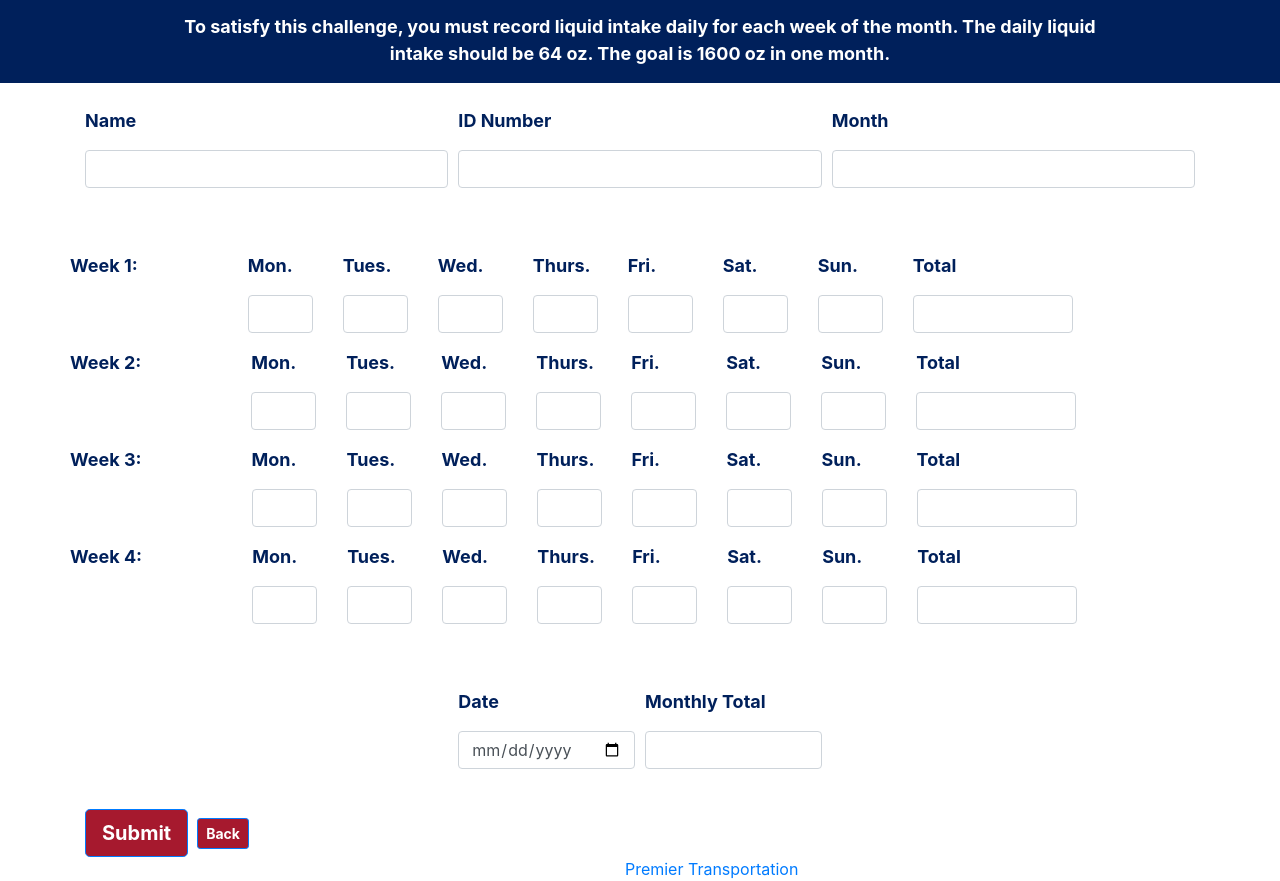
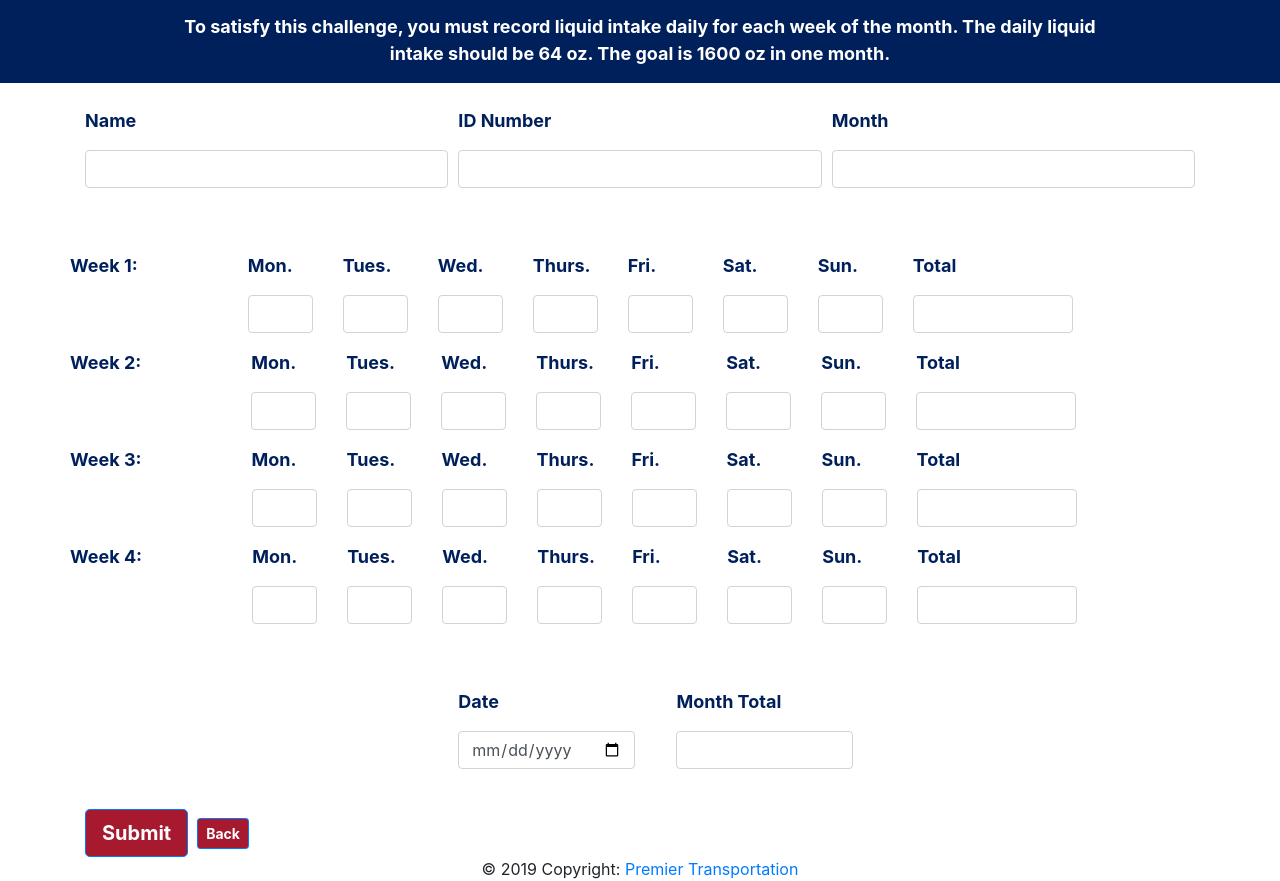
Before and after one commit to premtrans/wellness, a plain HTML site: page liquid.html in a window 1280 px wide. Shown: the part 132-1013 px from the top of the page. Drawn offline with nearby package versions, Linux system fonts and the light colour scheme.

Commit message:
Update liquid.html

```diff
--- a/liquid.html
+++ b/liquid.html
@@ -235,9 +235,9 @@ p{
     <div class="form-group col-md-2 offset-sm-4">
       <p>Date</p>
       <input type="date" class="form-control" id="Date" required>
-    </div>
+    </div>&nbsp; &nbsp; &nbsp; &nbsp;
     <div class="form-group col-md-2">
-      <p>Monthly Total</p>
+      <p>Month Total</p>
       <input type="text" class="form-control" id="inputTerminal4" required>
     </div>
   </div>
@@ -249,7 +249,7 @@ p{
 </div>
 </form>
 <footer>
-    <div class="footer text-center text-white">
+    <div class="footer text-center">
       © 2019 Copyright:
       <a href=""> Premier Transportation </a>
     </div>
```
